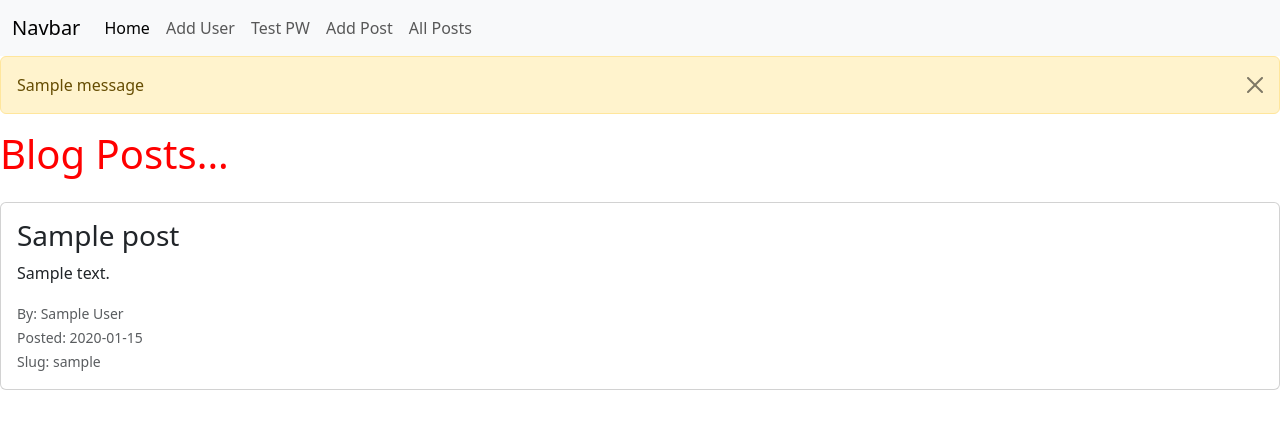
After one commit to msh165/ms-15-dbms-project-blog, a Flask app: page /posts in a window 1280 px wide. The commit adds this page. Shown: the top 429 px of the page. Run offline with Flask 3, Linux system fonts and the light colour scheme; tables that the repository leaves empty hold one stand-in row (values such as "Sample post"); one stand-in notice (Sample message) is shown.

Commit message:
Video 18 : Added Posts viewing page and posts adding page

```diff
--- a/main.py
+++ b/main.py
@@ -1,6 +1,6 @@
 from flask import Flask, render_template,flash,request #flash is for flashing messages on top, success, rejects
 from flask_wtf import FlaskForm
-from wtforms import StringField,SubmitField,PasswordField,BooleanField,ValidationError #string is input box, submit is the submit button
+from wtforms import StringField,SubmitField,PasswordField,BooleanField,ValidationError,TextAreaField #string is input box, submit is the submit button
 from wtforms.validators import DataRequired,EqualTo,Length #Validate your inputs, points out when blank
 
 from flask_sqlalchemy import SQLAlchemy
@@ -11,7 +11,7 @@ from flask_migrate import Migrate
 
 from werkzeug.security import check_password_hash,generate_password_hash
 
-from wtfforms.widgets import TextArea
+# from wtforms.widgets import TextAreaField
 
 app = Flask(__name__)
 app.config['SECRET_KEY'] = "your_random_secret_key_here"
@@ -53,10 +53,10 @@ class PasswordForm(FlaskForm):
 
 class PostForm(FlaskForm):
     title = StringField("Title",validators=[DataRequired()])
-    content = StringField("content",validators=[DataRequired()],widget=TextArea)
+    content = TextAreaField("content",validators=[DataRequired()])
     author = StringField("author",validators=[DataRequired()])
     slug = StringField("slug",validators=[DataRequired()])
-    submit = StringField("Submit")
+    submit = SubmitField("Submit")
 
 
 
@@ -160,7 +160,10 @@ def delete_user(id):
 
 
 
-
+@app.route("/posts")
+def posts():
+    posts=Posts.query.order_by(Posts.date_posted)
+    return render_template('posts.html',posts=posts)
 
 
 @app.route("/")
@@ -268,6 +271,7 @@ def add_post():
         db.session.add(post)
         db.session.commit()
         flash("Blog post submitted successfully")
+    return render_template('add_post.html',form=form)
 
 
 @app.errorhandler(404)
--- a/templates/base.html
+++ b/templates/base.html
@@ -25,6 +25,14 @@
         <li class="nav-item">
           <a class="nav-link" href="{{ url_for('test_pw') }}">Test PW</a>
         </li>
+
+        <li class="nav-item">
+          <a class="nav-link" href="{{ url_for('add_post') }}">Add Post</a>
+        </li>
+
+        <li class="nav-item">
+          <a class="nav-link" href="{{ url_for('posts') }}">All Posts</a>
+        </li>
       </ul>
     </div>
   </div>
--- /dev/null
+++ b/templates/posts.html
@@ -0,0 +1,38 @@
+{% extends 'base.html' %}
+
+{% block content %}
+
+  {# --- Flash Messages --- #}
+  {% for message in get_flashed_messages() %}
+    <div class="alert alert-warning alert-dismissible fade show" role="alert">
+      {{ message }}
+      <button type="button" class="btn-close" data-bs-dismiss="alert" aria-label="Close"></button>
+    </div>
+  {% endfor %}
+
+
+  <h1 class="mb-4">Blog Posts...</h1>
+
+  {# --- Blog Post Loop --- #}
+  {% for post in posts %}
+    <div class="card mb-3">
+      <div class="card-body">
+        <h3 class="card-title">{{ post.title }}</h3>
+
+        <p class="card-text">{{ post.content }}</p>
+
+        <p class="card-text">
+          <small class="text-muted">
+            By: {{ post.author }} <br>
+            Posted: {{ post.date_posted.strftime('%Y-%m-%d') }} <br>
+            Slug: {{ post.slug }}
+          </small>
+        </p>
+
+      </div>
+    </div>
+  {% else %}
+    <p>No blog posts found.</p>
+  {% endfor %}
+
+{% endblock %}
```
Also changed, not shown: templates/add_post.html (added, +50 -0 lines).
